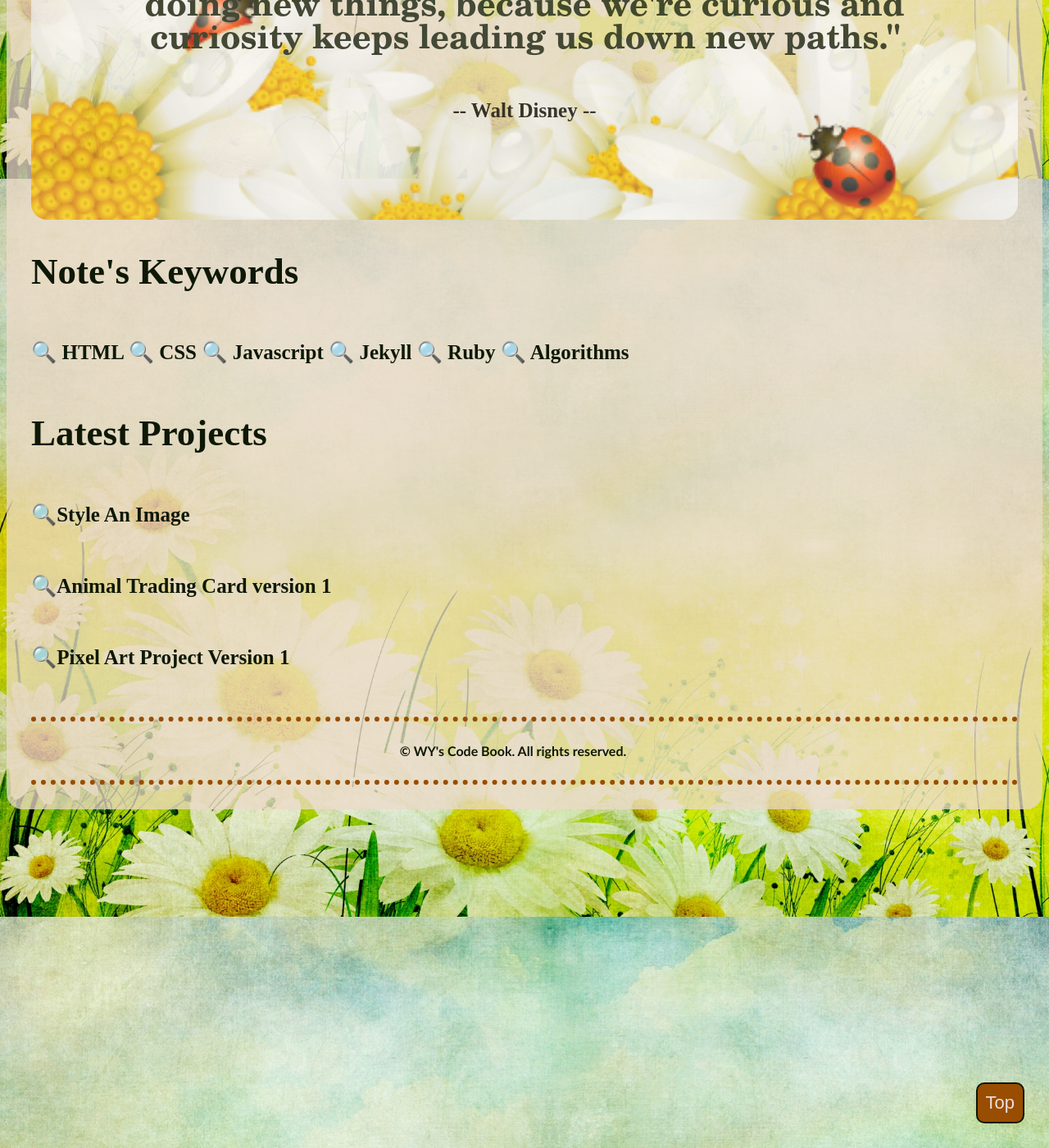
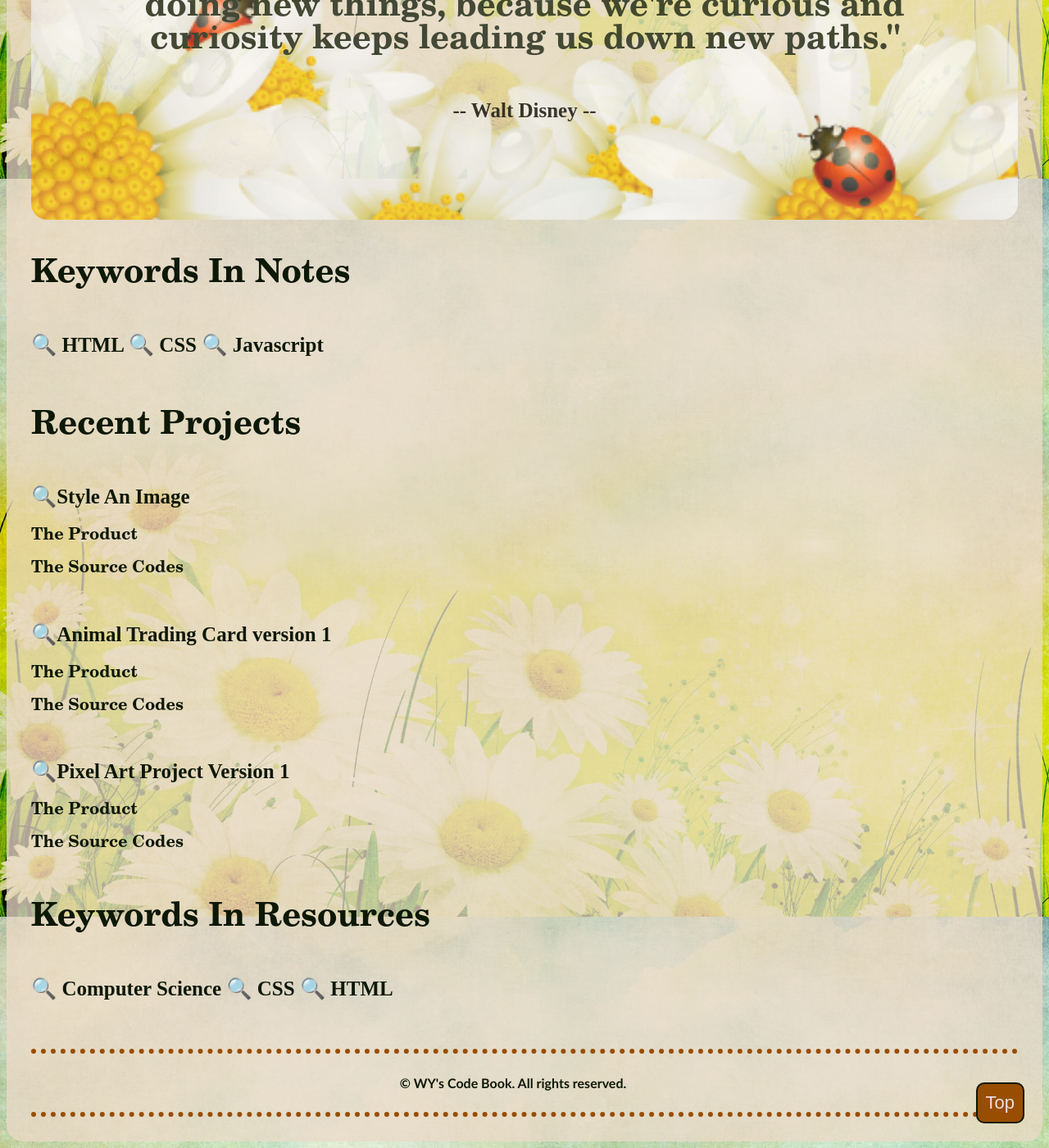
Before and after one commit to WYCodeBook/WYCodeBook.github.io, a Jekyll site: the page built from index.html, in a window 1280 px wide and 1400 px high, scrolled down 682 px. Shown: the whole window at 82% size. Built offline with Jekyll 4.4.1, drawn with Linux system fonts in a browser that asks for light colours; some web fonts are replaced.

Commit message:
homepage

```diff
--- a/index.html
+++ b/index.html
@@ -15,28 +15,27 @@ title: WY's Code Book
 
 	<div class="keyword">
 
-		<h2 class="keybanner"><a href="/note">Note's Keywords</a></h2>
+		<h3 class="keybanner"><a href="/note">Keywords In Notes</a></h3>
 
 		<h6>
 		  <a href="/note/#HTML"> 🔍 HTML </a>
 		  <a href="/note/#CSS"> 🔍 CSS </a>
 		  <a href="/note/#Javascript"> 🔍 Javascript </a>
-		  <a href="/note/#Jekyll"> 🔍 Jekyll </a>
-		  <a href="/note/#Ruby"> 🔍 Ruby </a>
-		  <a href="/note/#Algorithms"> 🔍 Algorithms </a>
 		</h6>
 
-		<h2 class="keybanner"><a href="/project">Latest Projects</a></h2>
-
+		<h3 class="keybanner"><a href="/project">Recent Projects</a></h3>
 		<div>
 			{% for project in site.project | limit: 3 %}
-
-					<h6><a href="{{project.url}}">🔍{{ project.title }}</a></h6>
-
+					<h6><a href="{{project.url}}">🔍{{ project.title }}{{project.content}}</a></h6>
 			{% endfor %}
 		</div>
 
-
+		<h3 class="keybanner"><a href="/resource">Keywords In Resources</a></h3>
+		<h6>
+			<a href="/resource/#computer-science"> 🔍 Computer Science </a>
+			<a href="/resource/#css"> 🔍 CSS </a>
+			<a href="/resource/#html"> 🔍 HTML </a>
+		</h6>
 
 
 	</div>
```
